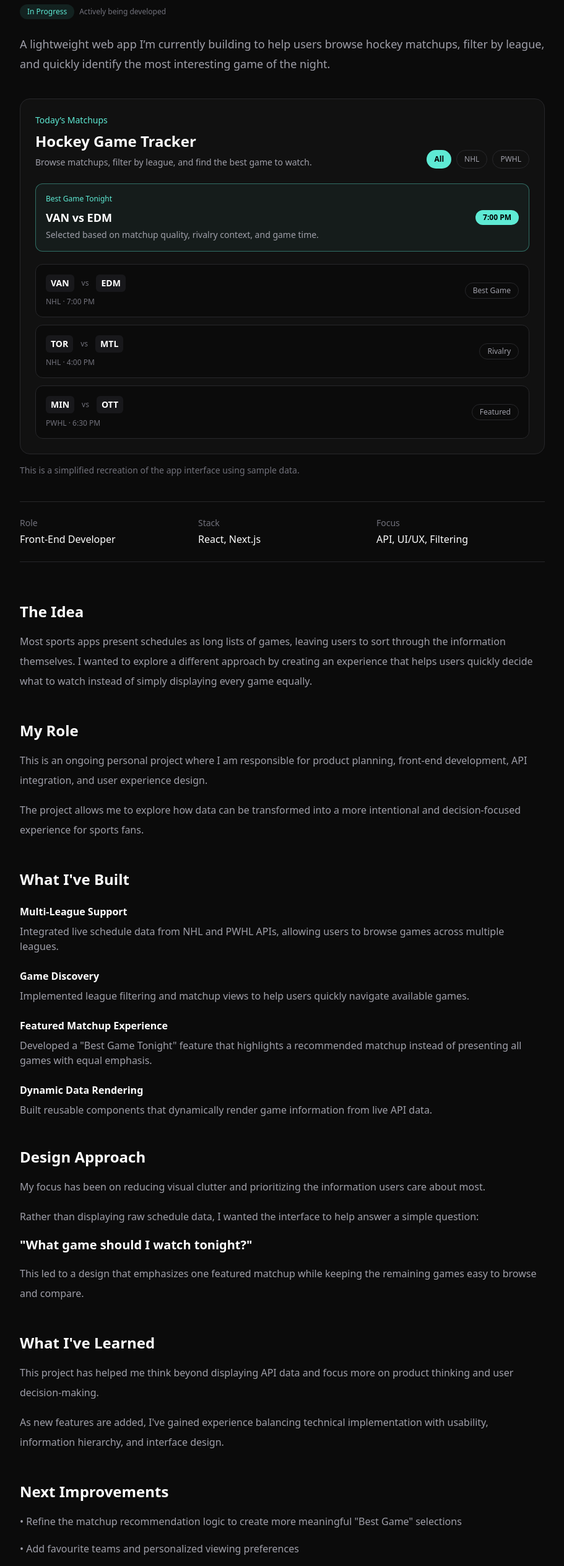
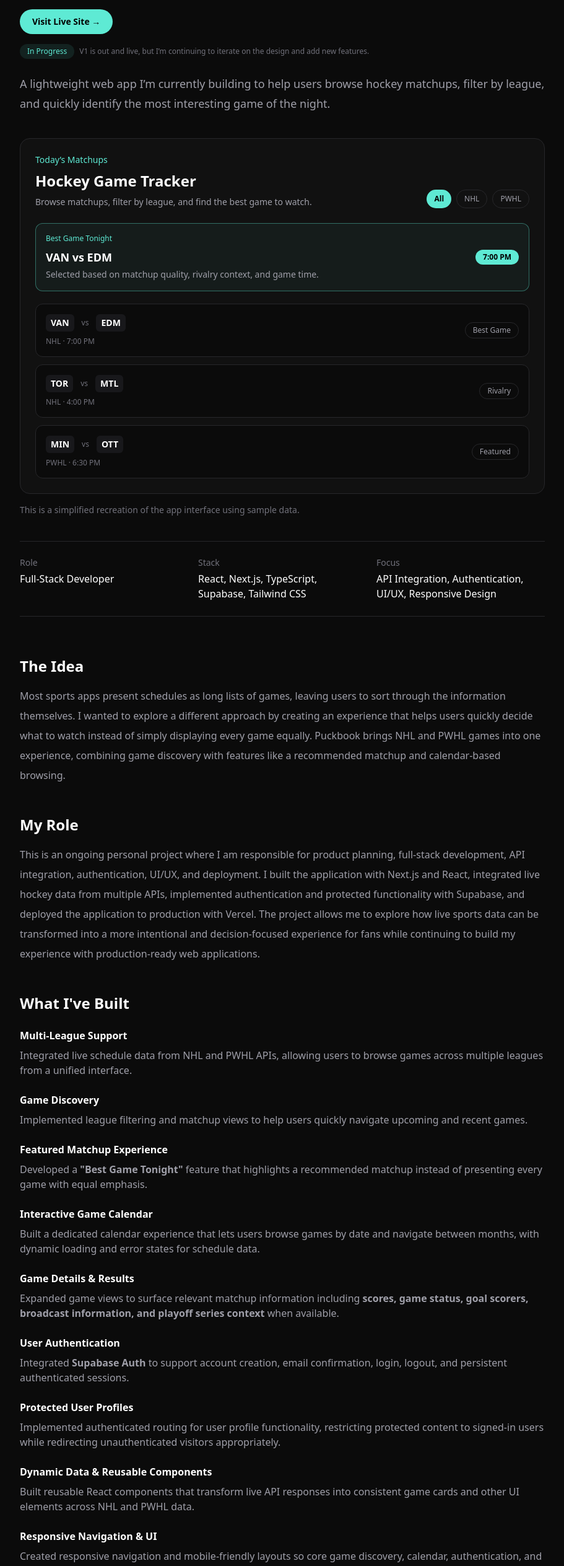
Before and after one commit to nicole-sedillo/portfolio-v3, a Next.js app: page /projects/hockey-game-tracker in a window 1280 px wide. Shown: the part 263-2790 px from the top of the page at 62% size, without its empty margins (184-1095 px from the left). Built offline with nearby package versions, Linux system fonts and the light colour scheme.

Commit message:
added hockey app live link and updated text on case study page

```diff
--- a/app/projects/hockey-game-tracker/page.tsx
+++ b/app/projects/hockey-game-tracker/page.tsx
@@ -18,12 +18,23 @@ export default function HockeyGameTrackerPage() {
           Hockey Game Tracker
         </h1>
 
+        <div className="mt-6 flex gap-6">
+          <a
+            href="https://puckbook.nicolesedillo.com"
+            target="_blank"
+            rel="noopener noreferrer"
+            className="inline-flex items-center gap-2 rounded-full bg-[#5EEAD4] px-5 py-2.5 text-sm font-semibold text-black transition hover:bg-[#4dd4c4]"
+          >
+            Visit Live Site →
+          </a>
+        </div>
+
         <div className="mt-4 flex items-center gap-2 text-xs">
           <span className="rounded-full bg-[#5EEAD4]/10 px-3 py-1 text-[#5EEAD4]">
             In Progress
           </span>
           <span className="text-zinc-500">
-            Actively being developed
+            V1 is out and live, but I’m continuing to iterate on the design and add new features.
           </span>
         </div>
 
@@ -43,35 +54,37 @@ export default function HockeyGameTrackerPage() {
         <div className="mt-10 grid gap-4 border-y border-zinc-800 py-6 md:grid-cols-3">
           <div>
             <p className="text-sm text-zinc-500">Role</p>
-            <p className="mt-1 text-white">Front-End Developer</p>
+            <p className="mt-1 text-white">Full-Stack Developer</p>
           </div>
 
           <div>
             <p className="text-sm text-zinc-500">Stack</p>
-            <p className="mt-1 text-white">React, Next.js</p>
+            <p className="mt-1 text-white">React, Next.js, TypeScript, Supabase, Tailwind CSS</p>
           </div>
 
           <div>
             <p className="text-sm text-zinc-500">Focus</p>
-            <p className="mt-1 text-white">API, UI/UX, Filtering</p>
+            <p className="mt-1 text-white">API Integration, Authentication, UI/UX, Responsive Design</p>
           </div>
         </div>
 
         <section className="mt-16">
           <h2 className="text-2xl font-semibold">The Idea</h2>
           <p className="mt-4 leading-8 text-zinc-400">
-            Most sports apps present schedules as long lists of games, leaving users to sort through the information themselves. I wanted to explore a different approach by creating an experience that helps users quickly decide what to watch instead of simply displaying every game equally.
+            Most sports apps present schedules as long lists of games, leaving users to sort through the information themselves. I wanted to explore a different approach by creating an experience that helps users quickly decide what to watch instead of simply displaying every game equally. Puckbook brings NHL and PWHL games into one experience, combining game discovery with features like a recommended matchup and calendar-based browsing.
           </p>
         </section>
 
         <section className="mt-12">
           <h2 className="text-2xl font-semibold">My Role</h2>
           <p className="mt-4 leading-8 text-zinc-400">
-            This is an ongoing personal project where I am responsible for product planning, front-end development, API integration, and user experience design.
+            This is an ongoing personal project where I am responsible for product planning, full-stack development, API integration, authentication, UI/UX, and deployment.
+
+I built the application with Next.js and React, integrated live hockey data from multiple APIs, implemented authentication and protected functionality with Supabase, and deployed the application to production with Vercel.
+
+The project allows me to explore how live sports data can be transformed into a more intentional and decision-focused experience for fans while continuing to build my experience with production-ready web applications.
           </p>
-          <p className="mt-4 leading-8 text-zinc-400">
-            The project allows me to explore how data can be transformed into a more intentional and decision-focused experience for sports fans.
-          </p>
+
         </section>
 
         <section className="mt-12">
@@ -83,7 +96,7 @@ export default function HockeyGameTrackerPage() {
                 Multi-League Support
               </h3>
               <p className="mt-2 text-zinc-400">
-                Integrated live schedule data from NHL and PWHL APIs, allowing users to browse games across multiple leagues.
+                Integrated live schedule data from NHL and PWHL APIs, allowing users to browse games across multiple leagues from a unified interface.
               </p>
             </div>
 
@@ -92,7 +105,7 @@ export default function HockeyGameTrackerPage() {
                 Game Discovery
               </h3>
               <p className="mt-2 text-zinc-400">
-                Implemented league filtering and matchup views to help users quickly navigate available games.
+                Implemented league filtering and matchup views to help users quickly navigate upcoming and recent games.
               </p>
             </div>
 
@@ -101,16 +114,70 @@ export default function HockeyGameTrackerPage() {
                 Featured Matchup Experience
               </h3>
               <p className="mt-2 text-zinc-400">
-                Developed a "Best Game Tonight" feature that highlights a recommended matchup instead of presenting all games with equal emphasis.
+                Developed a <strong>"Best Game Tonight"</strong> feature that highlights a recommended matchup instead of presenting every game with equal emphasis.
               </p>
             </div>
 
             <div>
               <h3 className="font-semibold text-white">
-                Dynamic Data Rendering
+                Interactive Game Calendar
               </h3>
               <p className="mt-2 text-zinc-400">
-                Built reusable components that dynamically render game information from live API data.
+                Built a dedicated calendar experience that lets users browse games by date and navigate between months, with dynamic loading and error states for schedule data.
+              </p>
+            </div>
+
+            <div>
+              <h3 className="font-semibold text-white">
+                Game Details &amp; Results
+              </h3>
+              <p className="mt-2 text-zinc-400">
+                Expanded game views to surface relevant matchup information including <strong>scores, game status, goal scorers, broadcast information, and playoff series context</strong> when available.
+              </p>
+            </div>
+
+            <div>
+              <h3 className="font-semibold text-white">
+                User Authentication
+              </h3>
+              <p className="mt-2 text-zinc-400">
+                Integrated <strong>Supabase Auth</strong> to support account creation, email confirmation, login, logout, and persistent authenticated sessions.
+              </p>
+            </div>
+
+            <div>
+              <h3 className="font-semibold text-white">
+                Protected User Profiles
+              </h3>
+              <p className="mt-2 text-zinc-400">
+                Implemented authenticated routing for user profile functionality, restricting protected content to signed-in users while redirecting unauthenticated visitors appropriately.
+              </p>
+            </div>
+
+            <div>
+              <h3 className="font-semibold text-white">
+                Dynamic Data &amp; Reusable Components
+              </h3>
+              <p className="mt-2 text-zinc-400">
+                Built reusable React components that transform live API responses into consistent game cards and other UI elements across NHL and PWHL data.
+              </p>
+            </div>
+
+            <div>
+              <h3 className="font-semibold text-white">
+                Responsive Navigation &amp; UI
+              </h3>
+              <p className="mt-2 text-zinc-400">
+                Created responsive navigation and mobile-friendly layouts so core game discovery, calendar, authentication, and profile features remain accessible across screen sizes.
+              </p>
+            </div>
+
+            <div>
+              <h3 className="font-semibold text-white">
+                Production Deployment
+              </h3>
+              <p className="mt-2 text-zinc-400">
+                Deployed the Next.js application through Vercel with production environment configuration, Supabase authentication redirects, and a custom puckbook.nicolesedillo.com subdomain.
               </p>
             </div>
           </div>
@@ -128,17 +195,20 @@ export default function HockeyGameTrackerPage() {
             "What game should I watch tonight?"
           </p>
           <p className="mt-4 leading-8 text-zinc-400">
-            This led to a design that emphasizes one featured matchup while keeping the remaining games easy to browse and compare.
+            This led to a clear information hierarchy that emphasizes one featured matchup while keeping the full schedule easy to browse and compare. As the project has expanded, I've carried this approach into features like calendar-based browsing, authentication, and responsive navigation to keep the experience focused as functionality grows.
           </p>
         </section>
 
         <section className="mt-12">
           <h2 className="text-2xl font-semibold">What I've Learned</h2>
           <p className="mt-4 leading-8 text-zinc-400">
-            This project has helped me think beyond displaying API data and focus more on product thinking and user decision-making.
+            This project has helped me move beyond simply consuming and displaying API data and think more holistically about how a production web application is designed, built, and maintained.
           </p>
           <p className="mt-4 leading-8 text-zinc-400">
-            As new features are added, I've gained experience balancing technical implementation with usability, information hierarchy, and interface design.
+            I've gained hands-on experience integrating multiple external APIs, working with dynamic data and application state, implementing authentication and protected routes with Supabase, and deploying a Next.js application to production.
+          </p>
+          <p className="mt-4 leading-8 text-zinc-400">
+            It has also strengthened my product thinking by requiring me to balance technical implementation with usability, information hierarchy, responsive design, and the needs of the end user.
           </p>
         </section>
 
```
